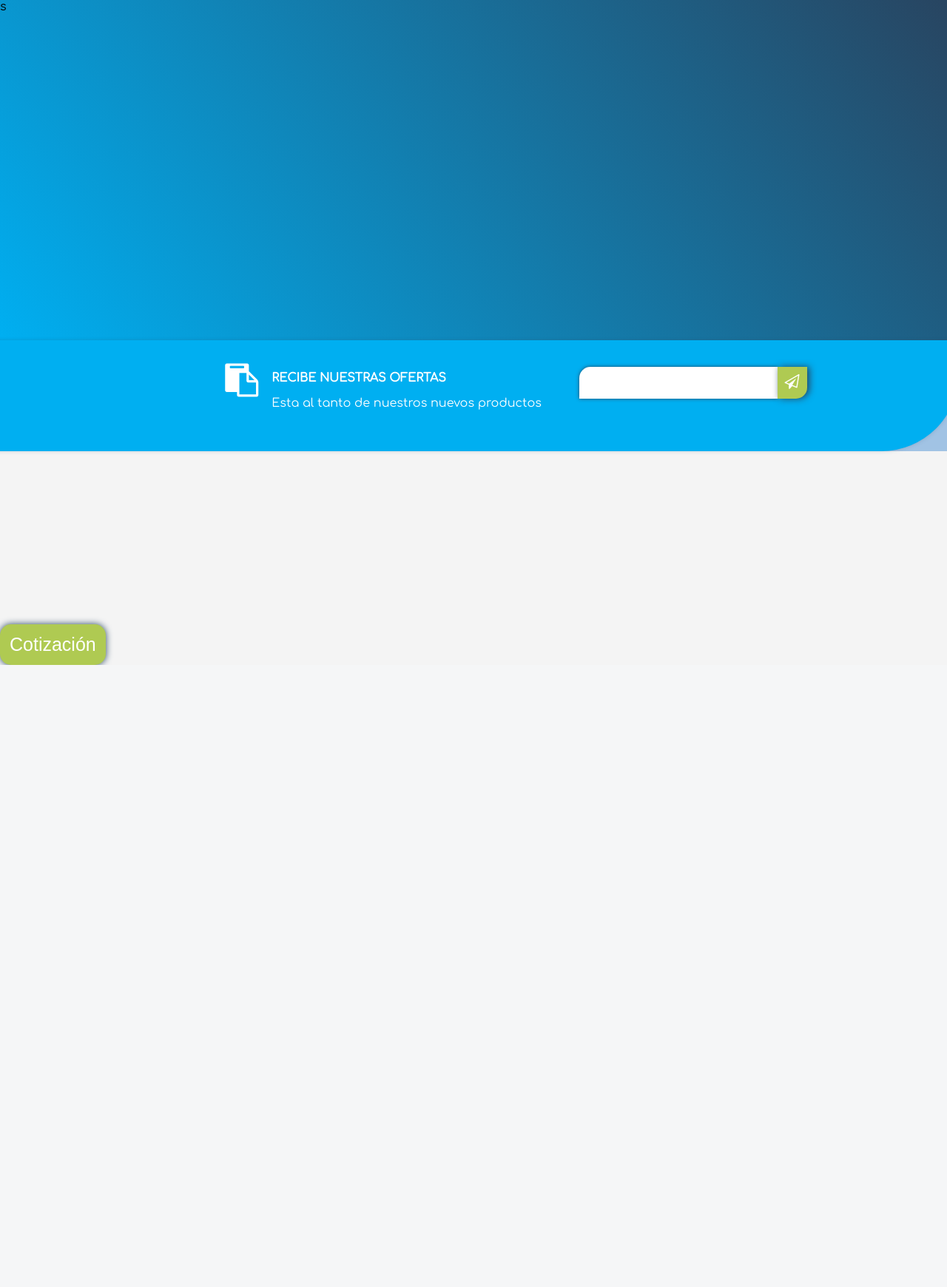
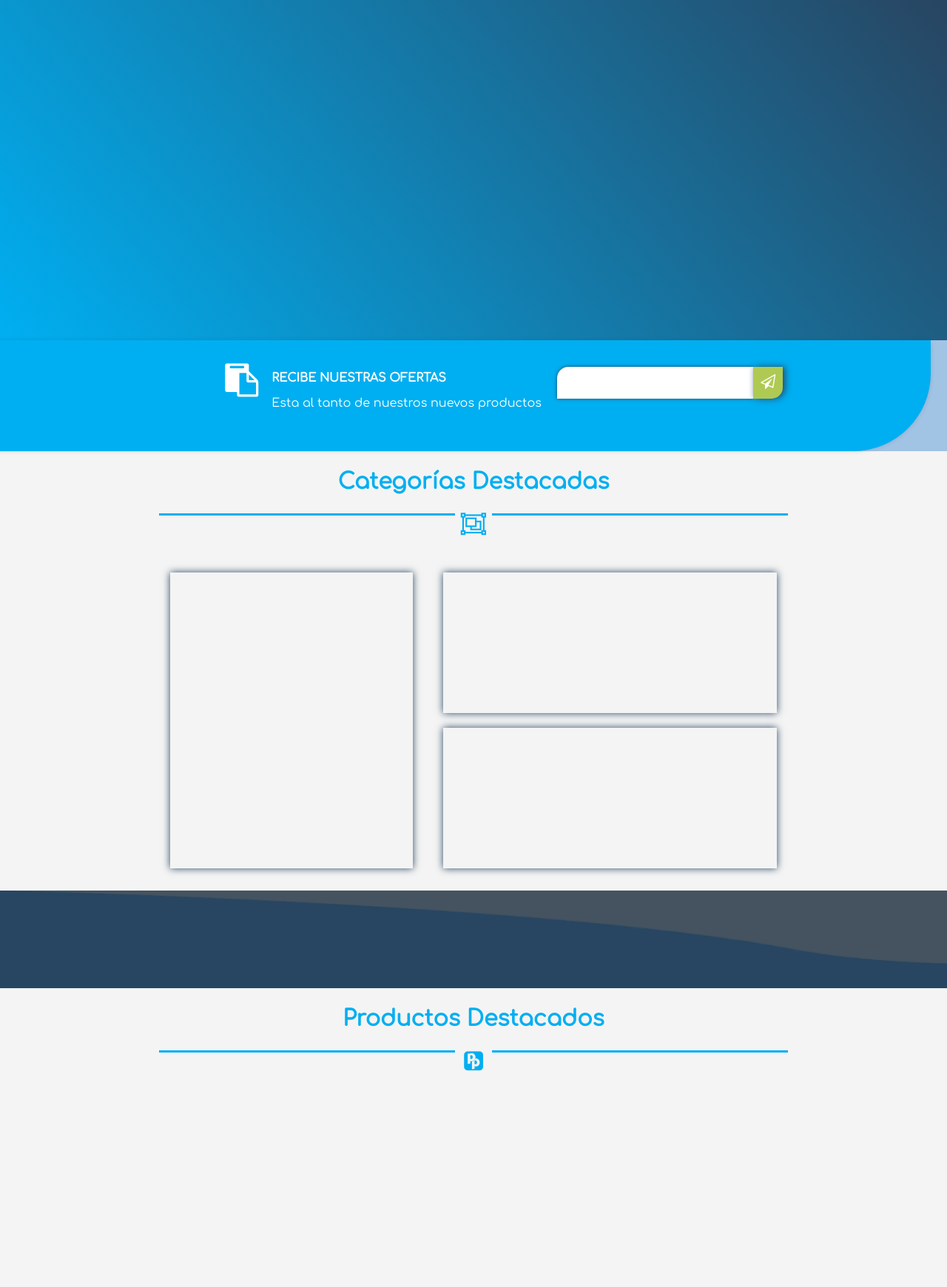
Before and after one commit to breykerd/Chamluci-new, a PHP site: page / in a window 1280 px wide. Shown: the part 278-2018 px from the top of the page at 74% size. Before the commit the page ends 1177 px from the top, so only its background shows below. Run offline with PHP 8.4, Linux system fonts and the light colour scheme; style sheets or scripts are compiled from the project's sources.

Commit message:
agregado area de categorias destacadas y separador con imagen

```diff
--- a/assets/css/style.less
+++ b/assets/css/style.less
@@ -378,7 +378,7 @@ margin-bottom: 0;
 	&:after{
 	content: "";
 	position: absolute;
-	left: -55%;
+	left: -58%;
     z-index: 1;
 	background: @colorPrimaryTwo;
     display: block;
@@ -393,7 +393,7 @@ margin-bottom: 0;
 }
 
 .mensajeNewsletter{
-	width: 58%;
+	width: 55%;
 	position: relative;
 	z-index: 5;
 	padding: 2%;
@@ -416,8 +416,6 @@ margin-bottom: 0;
 	color: @colorSecundarythree;
 	& h4{
 		margin-bottom: 0;
-	}& p{
-
 	}
 	}
 
@@ -434,12 +432,97 @@ margin-bottom: 0;
 /* fin newsletter */
 
 
+/* inicio categorias destacadas */
+.header-panel{
+
+
+.separador{
+
+	display: inline-block;
+	height: 3px;
+	width: 50px;
+	position: relative;
+	& .separator-left{
+		left: -800%;
+		position: absolute;
+		top: 50%;
+		width: 800%;
+		height: 3px;
+		margin-top: -1px;
+		background-color: @colorPrimaryTwo;
+	}
+	& .separator-right{
+		position: absolute;
+		right: -800%;
+		top: 50%;
+		width: 800%;
+		height: 3px;
+		margin-top: -1px;
+		background-color: @colorPrimaryTwo;
+	}
+	& i {
+		background-color: inherit;
+		color: @colorPrimaryTwo;
+		padding: 0;
+		font-size: 30px !important;
+	}
+}
+& h2{
+	font-size: 30px;
+	color: @colorPrimaryTwo;
+}
+}
 
 
 
 
+.body-panel{
+	margin-top: 5%;
+	margin-left: 10%;
+	margin-right: 10%;
+	& .columna-1{
+		width: 40%;
+		display: flex;
+		float: left;
+		margin-right: 5%;
+		position: relative;
+		background-color: @colorSecundaryTwo;
+		height: 400px;
+		.shadow;
+	}
+	& .columna-2{
+		display: flex;
+		position: relative;
+		width: 55%;
+		height: 400px;
+		& .fila-1{
+			height: 190px;
+			width: 100%;
+			position: relative;
+			.shadow
+		}
+		& .fila-2{
+			margin-top: 210px;
+			height: 190px;
+			width: 100%;
+			position: absolute;
+			.shadow
+		}
+	}
+}
+/* fin categorias destacadas */
 
 
+
+
+/* separador */
+.separador-full{
+	margin-top: 30px;
+	height: 132px;
+	background-repeat: no-repeat;
+	background-image: url('../images/Degradado.png') ;
+}
+/* fin separador */
 
 
 
@@ -469,7 +552,7 @@ margin-bottom: 0;
 	padding: 10px;
 	border-style: none;
 	font-size: 20px;
-	width: 100%;
+	width: 80%;
  }
 .iconInput{
 	background-color: @colorPrimaryOne;
@@ -483,3 +566,8 @@ margin-bottom: 0;
    		.shadowIcon;
 }
 /* final cajade texto con icono */
+
+/* texto centrado */
+.text-center{
+	text-align: center;
+}
--- a/index.php
+++ b/index.php
@@ -2,7 +2,9 @@
 <html lang="es">
 <head>
 	<meta charset="UTF-8">
+
 	<title>Corporación Chamluci - Líderes en línea institucional</title>
+	<link rel="icon" href="assets/images/favicon.ico" type="iage/ico">
 	<link rel="stylesheet/less" type="text/css" href="assets/css/style.less" />
 	<link rel="stylesheet/less" type="text/css" href="assets/css/responsive.less" />
 	<link rel="stylesheet/less" type="text/css" href="assets/fonts/fontawesome/css/font-awesome.min.css" />
@@ -72,9 +74,13 @@
 	</div>
 </div>
 </header>
+<!-- end custom menu -->
+<!-- start slider -->
 <div class="slider">
-s
+
 </div>
+<!-- end slider -->
+<!-- start newsletter -->
 <div class="newsletter">
 	<div class="container">
 		<div class="row">
@@ -103,7 +109,60 @@ s
 	</div>
 
 </div>
-<!-- end custom menu -->
+<!-- end newsletter-->
+
+
+<div class="container">
+	<div class="row">
+		<div class="header-panel text-center">
+			<h2>Categorías Destacadas</h2>
+			<div class="separador">
+				<span class="separator-left"></span>
+				<i class="fa fa-object-group fa-2x"></i>
+				<span class="separator-right"></span>
+			</div>
+		</div>
+		<div class="body-panel">
+			<div class="columna-1">
+
+			</div>
+			<div class="columna-2">
+				<div class="fila-1">
+
+				</div>
+				<div class="fila-2">
+
+				</div>
+
+			</div>
+
+		</div>
+	</div>
+</div>
+
+<div class="separador-full">
+
+</div>
+
+<div class="container">
+	<div class="row">
+		<div class="header-panel text-center">
+			<h2>Productos Destacados</h2>
+			<div class="separador">
+				<span class="separator-left"></span>
+				<i class="fa fa-pied-piper-pp fa-2x"></i>
+				<span class="separator-right"></span>
+			</div>
+		</div>
+		<div class="body-panel">
+			<div class="col-1/4">
+
+			</div>
+
+		</div>
+
+	</div>
+</div>
 <br>
 <br>
 <br>
@@ -117,10 +176,8 @@ s
 <br>
 <br>
 <br>
-<div>
-	<button class="buttom">Cotización</button>
-</div>
-
+<br>
+<br>ss
 
 <script src="assets/js/functions.js"> </script>
 </body>
```
Also changed, not shown: assets/images/Degradado.png (added).
